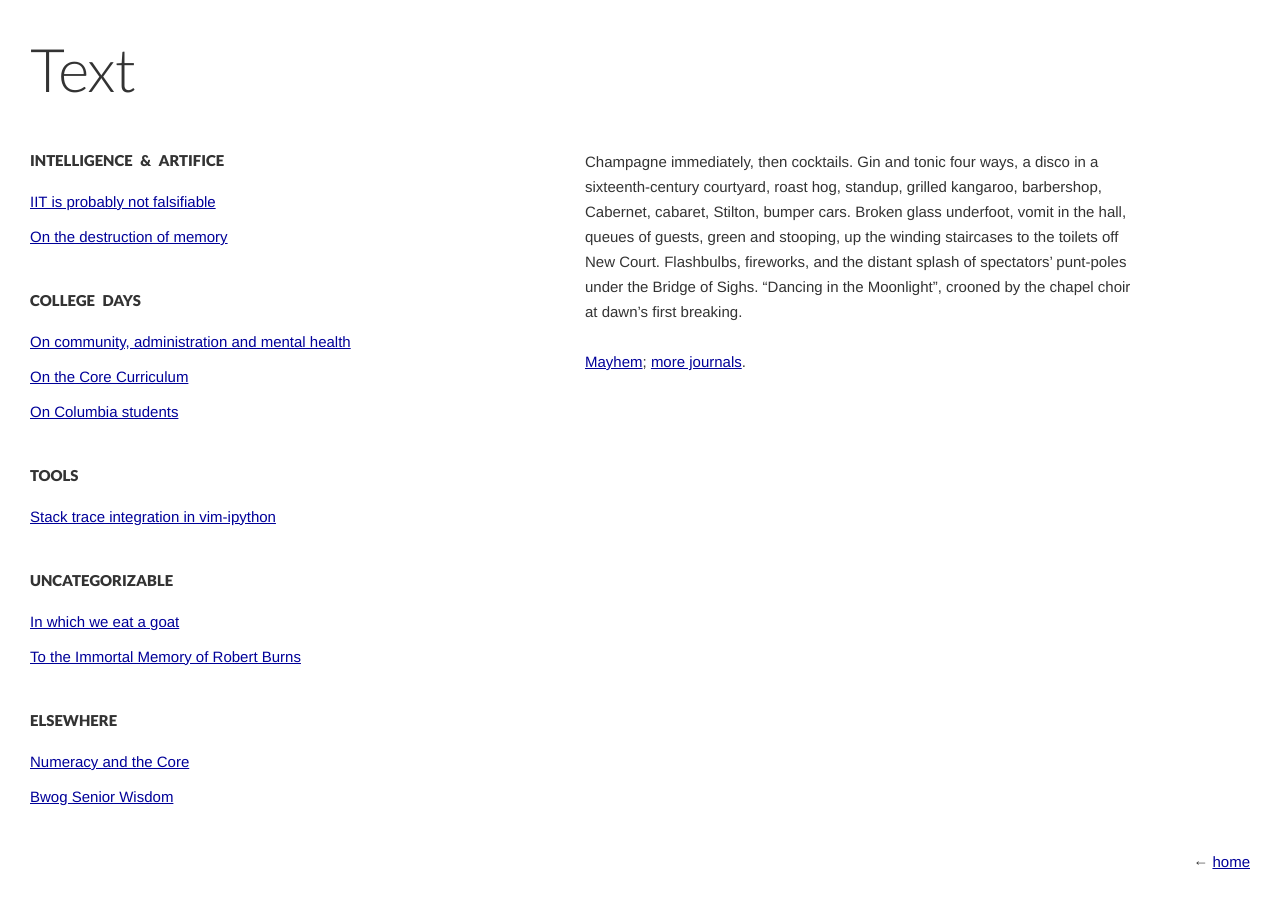
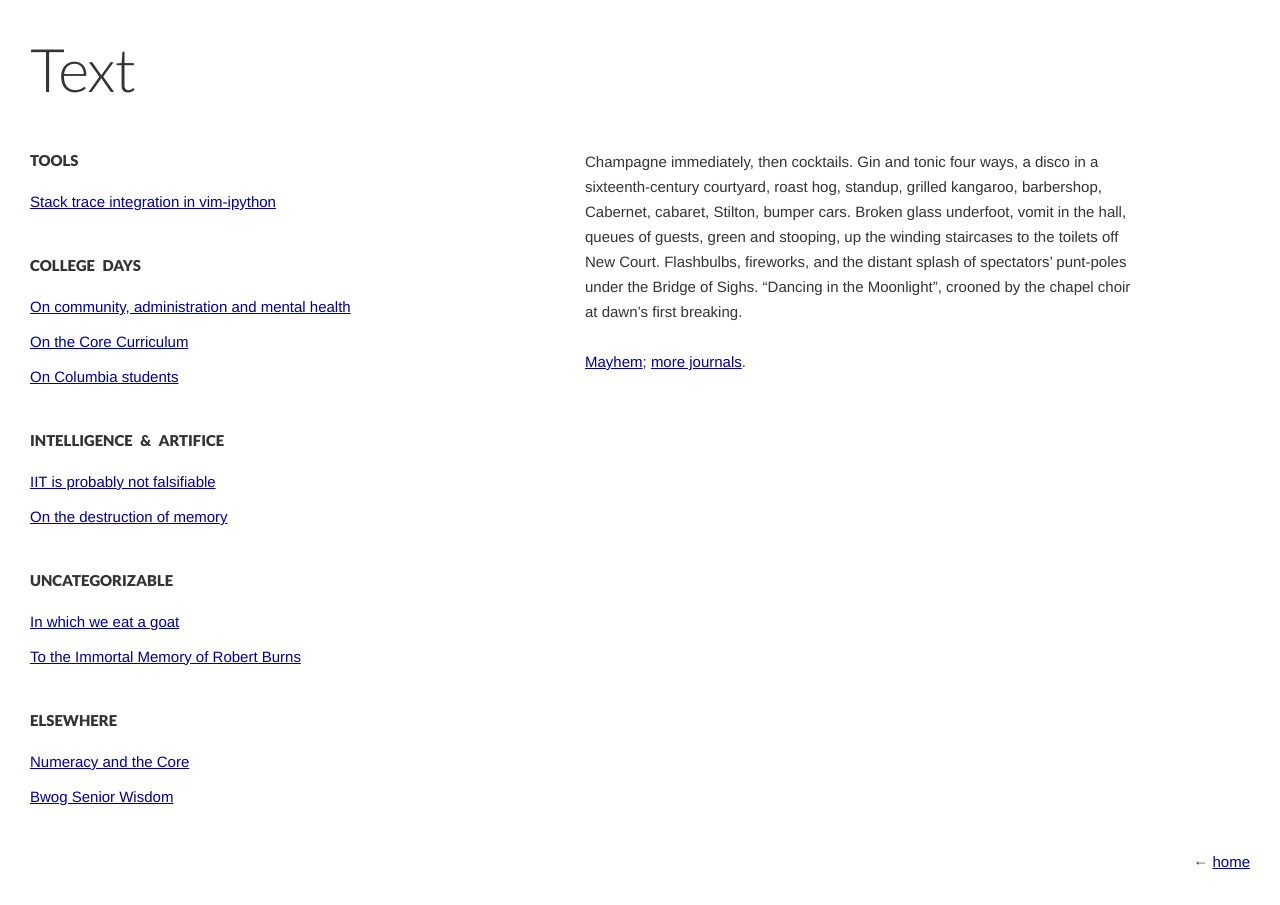
Before and after one commit to jacobandreas/writing, a Jekyll site: the page built from index.html, in a window 1280 px wide. Built offline with Jekyll 4.4.1, drawn with Linux system fonts in a browser that asks for light colours; nearby versions of some CDN libraries.

```diff
--- a/index.html
+++ b/index.html
@@ -1,7 +1,7 @@
 ---
 title:  Text
 layout: index
-cat_order: [mind, school, tools, misc]
+cat_order: [tools, school, mind, misc]
 cat_names:
   school:    College Days
   misc:      Uncategorizable
```
